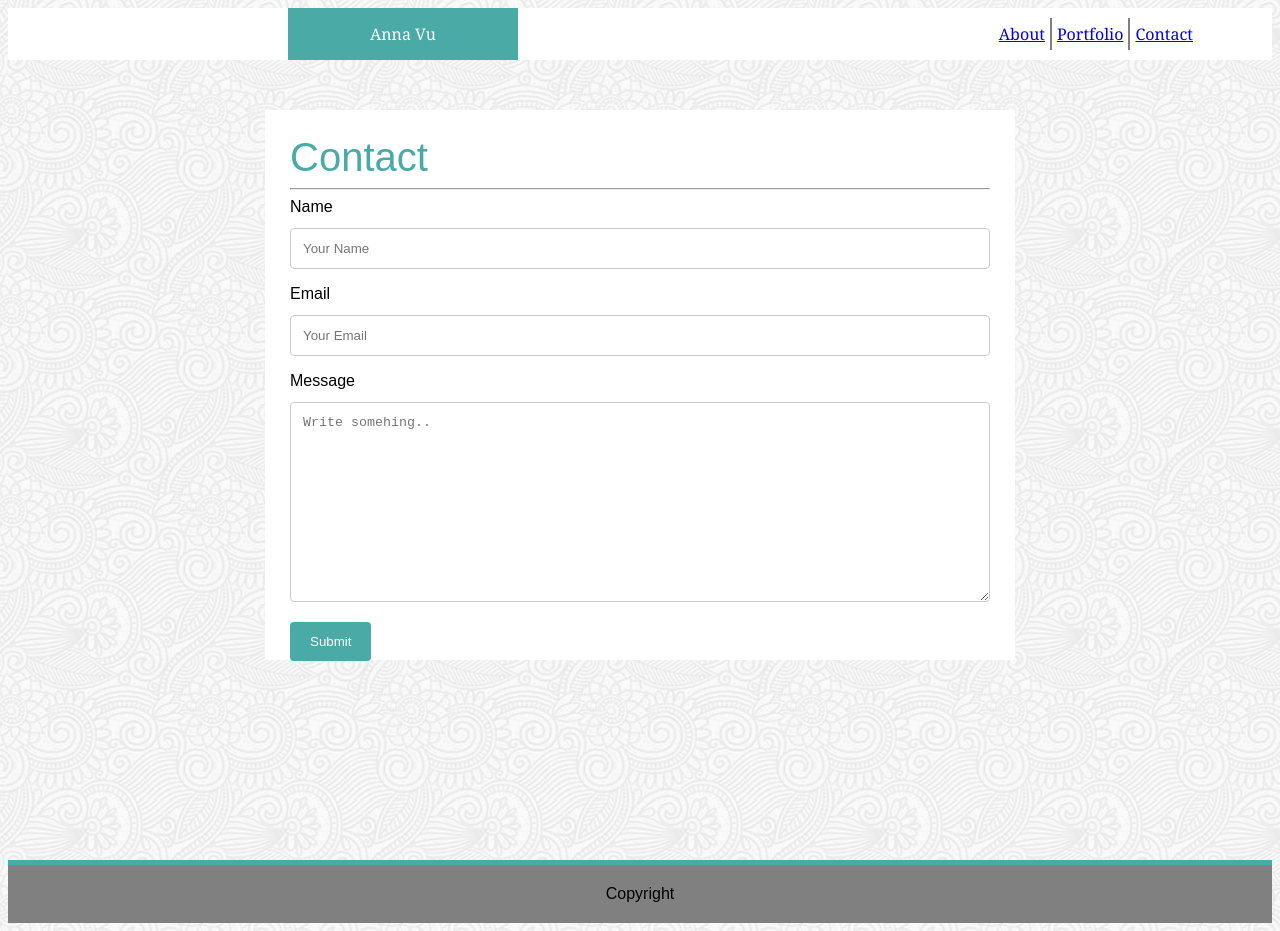
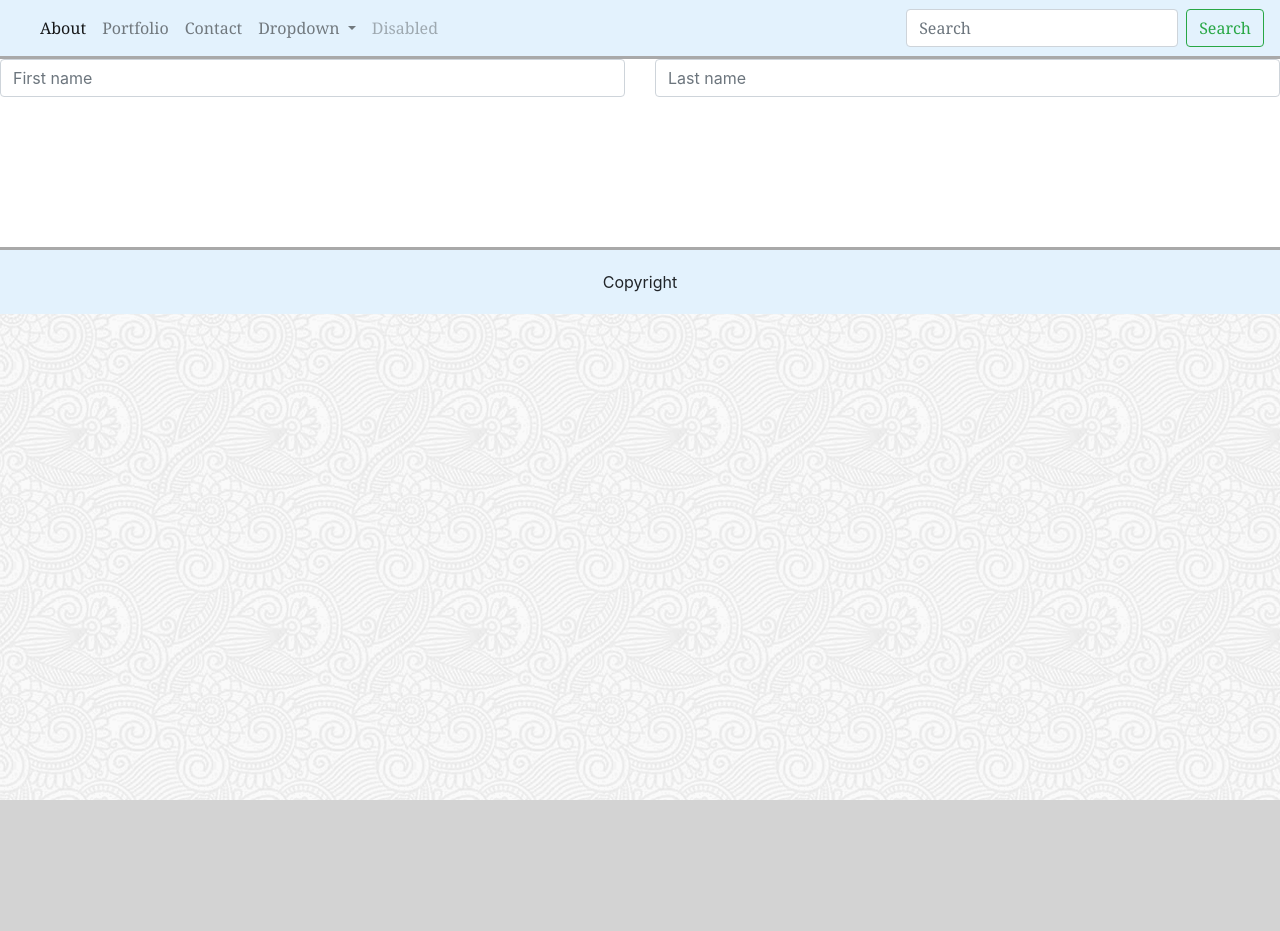
Before and after one commit to ngavu2712/Bootstrap-Portfolio, a plain HTML site: page contact.html in a window 1280 px wide. After the commit the page ends 800 px from the top, so only its background shows below. Drawn offline with nearby package versions, Linux system fonts and the light colour scheme.

```diff
--- a/assets/css/contact.css
+++ b/assets/css/contact.css
@@ -10,22 +10,17 @@
 }
 
 header {
-    background:#ffffff;
-
-    /*Make the header fixed when you scroll down*/
-    position: sticky;
 
     /*control what happen to the content that is too big to fit into the area*/
     overflow:auto;
-
-    top: 0;
     font-family: 'Georgia', 'Times New Roman', Times, serif;
-
+    border-bottom: 1px solid lightskyblue;
 }
 
 nav {
-    max-width: 1200px;
+   width: 100%;
     margin: 0;
+
 }
 
 span {
@@ -38,27 +33,8 @@
     margin-left: 280px;
 }
 
-ul {
-    float: right;
-    margin: 10px;
-    justify-content: center;
-    color: lightgrey;
-}
 
-li {
-    float: left;
-
-    /*Remove the bullet point*/
-    list-style: none;
-
-    padding: 5px;
-}
-
-.rightborder {
-    border-right: 2px solid gray;
-}
-
-#contact {
+.row {
     color: #4aaaa5;
     font-size: 40px;
 }
@@ -104,8 +80,7 @@
 
 
 footer {
-    background:grey;
-    border-top: 5px solid #4aaaa5;
+    border-top: 1px solid lightskyblue;
     margin: 0 auto;
     text-align: center;
     padding: 20px;
--- a/assets/css/portfolio.css
+++ b/assets/css/portfolio.css
@@ -11,14 +11,12 @@
 
 header {
     background:#ffffff;
-    position: sticky;
-
     /*control what happen to the content that is too big to fit into the area*/
     overflow:auto;
 
     top: 0;
     font-family: 'Georgia', 'Times New Roman', Times, serif;
-    border-bottom: 1px solid lightbluesky;
+    border-bottom: 1px solid LightSkyBlue;
 }
 
 nav {
@@ -58,9 +56,7 @@
 
 section {
     background: #ffffff;
-    margin: 20px auto 40px auto;
-    max-width: 1200px;
-    width: 600px;
+    margin: auto;
     border: 1px solid lightgray;
 }
 .container {
@@ -98,11 +94,9 @@
     padding: 20px 25px;
 }
 
-div {
-    color: gray;
-    margin: auto;
 
-}
+
+
 
 .row1 {
     background: #ffffff;
@@ -132,9 +126,37 @@
 
 footer {
     background:grey;
-    border-top: 1px solid #4aaaa5;
-    margin: 0;
+    border-top: 1px solid lightskyblue;
+
     text-align: center;
     padding: 20px;
+    width:100%;
 
 }
+
+.textoverimage {
+    width: 180px;
+    height: 180px;
+    position: relative;
+
+    /*Make the image pop out when you hover your mouse over*/
+    background-size:center;
+}
+.textoverimage:hover {
+     /*Make the image pop out when you hover your mouse over*/
+    background-size: 110%;
+}
+
+.textoverimage:after {
+    position: absolute;
+    background: blue;
+    color: white;
+    top: 0;
+    bottom: 0;
+    left:0;
+    right:0;
+    content:attr (data-text);
+}
+
+
+}
--- a/assets/css/style.css
+++ b/assets/css/style.css
@@ -4,94 +4,38 @@
 }
 
 body {
-
-    position: relative;
     font-family: Arial, Helvetica, sans-serif;
 }
 
 header {
 
     /*control what happen to the content that is too big to fit into the area*/
-    overflow:auto;
 
-    top: 0;
     font-family: 'Georgia', 'Times New Roman', Times, serif;
-    border-bottom: 1px solid lightskyblue;
-
-}
-
-div {
-    font-size: 12px;
-}
-
-nav {
-    width: 100%;
-    margin: 0;
-
-}
-
-span {
-    float: left;
-    padding: 15px;
-    background-color: #4aaaa5;
-    color: white;
-    width: 200px;
-    text-align: center;
-    margin-left:200px;
-    border: 1px solid lightgray;
-}
-
-ul {
-    float: right;
-    margin: 10px;
-    justify-content: center;
-    color: lightgrey;
-}
-
-li {
-    float: left;
-
-    /*Remove the bullet point*/
-    list-style: none;
-
-    padding: 5px;
-}
-
-.rightborder {
-    border-right: 2px solid gray;
-}
-
-section {
-    padding: 25px;
-    background: #ffffff;
-    width: 960px;
-    border: 1px solid lightgrey;
-    margin: 50px auto 100px auto;
-    height: 500px;
-
-}
-
-img {
-    width: 200px;
-    float: left;
-    margin-right: 10px;
-}
-
-
-.aboutme {
-    color: #4aaaa5;
-    justify-content: center;
-    font-size: 35px;
+    border-bottom: 3px solid darkgray;
 
 }
 
 
 
 
+
+
+
+.aboutme {
+    color: darkgray;
+    width:fit-content;
+    font-size:25px;
+    margin: 40px 20px 40px 135px;
+}
+
+
+
+
 footer {
-    background:grey;
-    border-top: 1px solid lightskyblue;
-    margin: 0;
+
+    border-top: 3px solid darkgray;
+    margin: 150px 0 0 0;
     text-align: center;
     padding: 20px;
     position: sticky;
--- a/contact.html
+++ b/contact.html
@@ -3,49 +3,71 @@
     <head>
         <title>Portfolio</title>
         <meta charset="UTF-8">
-        <link rel="stylesheet" type="text/css" href="assets/css/contact.css">
+        <link rel="stylesheet" type="text/css" href="assets/css/style.css">
+        <link rel="stylesheet" href="https://stackpath.bootstrapcdn.com/bootstrap/4.4.1/css/bootstrap.min.css" integrity="sha384-Vkoo8x4CGsO3+Hhxv8T/Q5PaXtkKtu6ug5TOeNV6gBiFeWPGFN9MuhOf23Q9Ifjh" crossorigin="anonymous">
+
     </head>
 
     <body>
 
         <header>
 
-            <nav>
-                <span>Anna Vu</span>
-                <ul>
-                    <li class="rightborder"><a href="index.html">About</a></li>
-                    <li class="rightborder"><a href="portfolio.html">Portfolio</a></li>
-                    <li><a href="contact.html">Contact</a></li>
-                </ul>
-            </nav>
+            <nav class="navbar navbar-expand-lg navbar-light" style="background-color: #e3f2fd;">
+                <a class="navbar-brand" href="#"></a>
+                <button class="navbar-toggler" type="button" data-toggle="collapse" data-target="#navbarSupportedContent" aria-controls="navbarSupportedContent" aria-expanded="false" aria-label="Toggle navigation">
+                  <span class="navbar-toggler-icon"></span>
+                </button>
 
+
+                <div class="collapse navbar-collapse" id="navbarSupportedContent">
+                  <ul class="navbar-nav mr-auto">
+                    <li class="nav-item active">
+                      <a class="nav-link" href="index.html">About <span class="sr-only">(current)</span></a>
+                    </li>
+                    <li class="nav-item">
+                      <a class="nav-link" href="portfolio.html">Portfolio</a>
+                    </li>
+                    <li class="nav-item">
+                        <a class="nav-link" href="contact.html">Contact</a>
+                      </li>
+                    <li class="nav-item dropdown">
+                      <a class="nav-link dropdown-toggle" href="#" id="navbarDropdown" role="button" data-toggle="dropdown" aria-haspopup="true" aria-expanded="false">
+                        Dropdown
+                      </a>
+                      <div class="dropdown-menu" aria-labelledby="navbarDropdown">
+                        <a class="dropdown-item" href="#">Action</a>
+                        <a class="dropdown-item" href="#">Another action</a>
+                        <div class="dropdown-divider"></div>
+                        <a class="dropdown-item" href="#">Something else here</a>
+                      </div>
+                    </li>
+                    <li class="nav-item">
+                      <a class="nav-link disabled" href="#" tabindex="-1" aria-disabled="true">Disabled</a>
+                    </li>
+                  </ul>
+                  <form class="form-inline my-2 my-lg-0">
+                    <input class="form-control mr-sm-2" type="search" placeholder="Search" aria-label="Search">
+                    <button class="btn btn-outline-success my-2 my-sm-0" type="submit">Search</button>
+                  </form>
+                </div>
+              </nav>
 
         </header>
 
-        <section>
+        <form>
+          <div class="row">
+            <div class="col">
+              <input type="text" class="form-control" placeholder="First name">
+            </div>
+            <div class="col">
+              <input type="text" class="form-control" placeholder="Last name">
+            </div>
+          </div>
+        </form>
 
-            <div class="container">
-                <div id="contact">Contact</div>
-                <hr>
 
-                <form action="/action_page.php">
-                    <!--Name-->
-                    <label for="name">Name</label>
-                    <input type="text" id="name" name="name" placeholder="Your Name">
+        <footer class="footer" style="background: #e3f2fd">Copyright</footer>
 
-                    <!--Email-->
-                    <lable for="email">Email</lable>
-                    <input type="text" id="email" name="email" placeholder="Your Email">
-
-                    <!--Message-->
-                    <lable for="message">Message</lable>
-                    <textarea id="message" name="message" placeholder="Write somehing.." style="height:200px"></textarea>
-                    <input type="submit" value="Submit">
-
-                </form>
-            </div>
-        </section>
-        <footer>Copyright</footer>
 
     </body>
 
```
Also changed, not shown: index.html (+17 -18 lines), portfolio.html (+19 -4 lines), assets/images/DSC01977.JPG (added), assets/images/DSC02814.JPG (added), assets/images/DSC03303.JPG (added), assets/images/IMG_20190309_161856_Bokeh.jpg.
